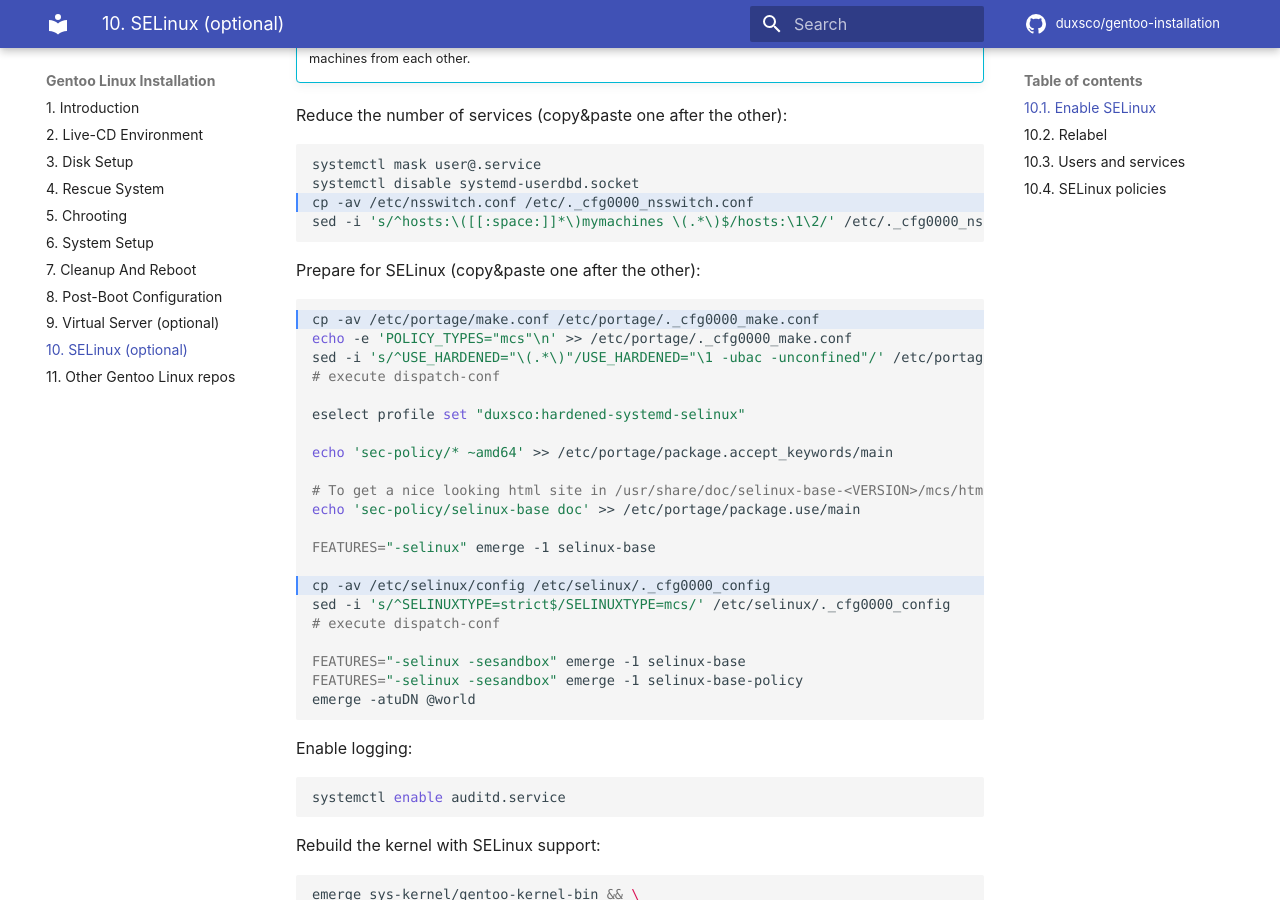
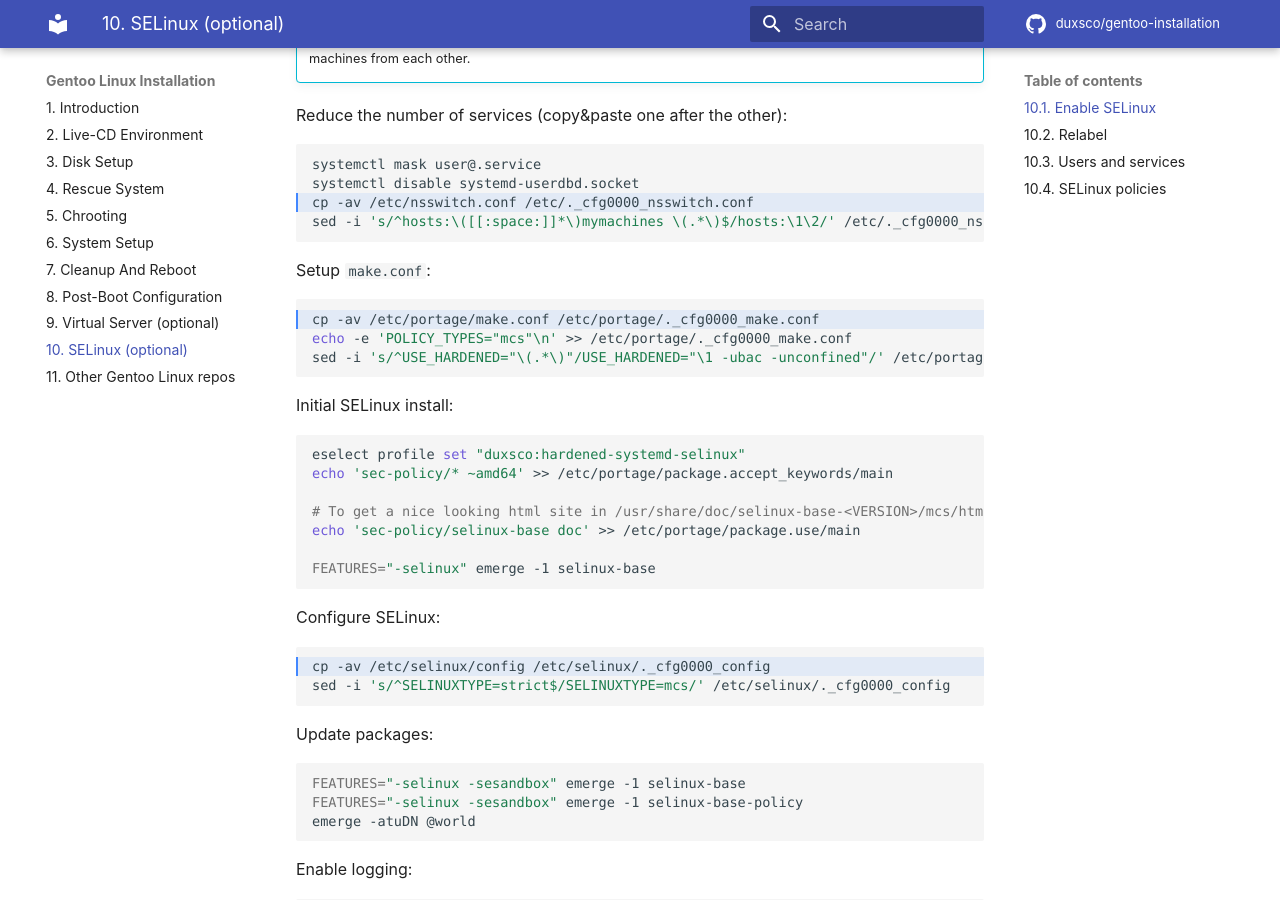
Before and after one commit to duxsco/gentoo-installation, an MkDocs documentation site: the page built from docs/selinux.md, in a window 1280 px wide and 900 px high, scrolled down 256 px. Built offline with MkDocs 1.6.1 and Material for MkDocs 9.7.7, drawn with Linux system fonts in a browser that asks for light colours; comment, search, counter and statistics services are not loaded.

Commit message:
Split up in smaller codeblocks

````diff
--- a/docs/selinux.md
+++ b/docs/selinux.md
@@ -12,27 +12,36 @@ cp -av /etc/nsswitch.conf /etc/._cfg0000_nsswitch.conf
 sed -i 's/^hosts:\([[:space:]]*\)mymachines \(.*\)$/hosts:\1\2/' /etc/._cfg0000_nsswitch.conf
 ```
 
-Prepare for SELinux (copy&paste one after the other):
+Setup `make.conf`:
 
-```shell hl_lines="1 15"
+```shell hl_lines="1"
 cp -av /etc/portage/make.conf /etc/portage/._cfg0000_make.conf
 echo -e 'POLICY_TYPES="mcs"\n' >> /etc/portage/._cfg0000_make.conf
 sed -i 's/^USE_HARDENED="\(.*\)"/USE_HARDENED="\1 -ubac -unconfined"/' /etc/portage/._cfg0000_make.conf
-# execute dispatch-conf
+```
 
+Initial SELinux install:
+
+```shell
 eselect profile set "duxsco:hardened-systemd-selinux"
-
 echo 'sec-policy/* ~amd64' >> /etc/portage/package.accept_keywords/main
 
 # To get a nice looking html site in /usr/share/doc/selinux-base-<VERSION>/mcs/html:
 echo 'sec-policy/selinux-base doc' >> /etc/portage/package.use/main
 
 FEATURES="-selinux" emerge -1 selinux-base
+```
 
+Configure SELinux:
+
+```shell hl_lines="1"
 cp -av /etc/selinux/config /etc/selinux/._cfg0000_config
 sed -i 's/^SELINUXTYPE=strict$/SELINUXTYPE=mcs/' /etc/selinux/._cfg0000_config
-# execute dispatch-conf
+```
 
+Update packages:
+
+```shell
 FEATURES="-selinux -sesandbox" emerge -1 selinux-base
 FEATURES="-selinux -sesandbox" emerge -1 selinux-base-policy
 emerge -atuDN @world
````
